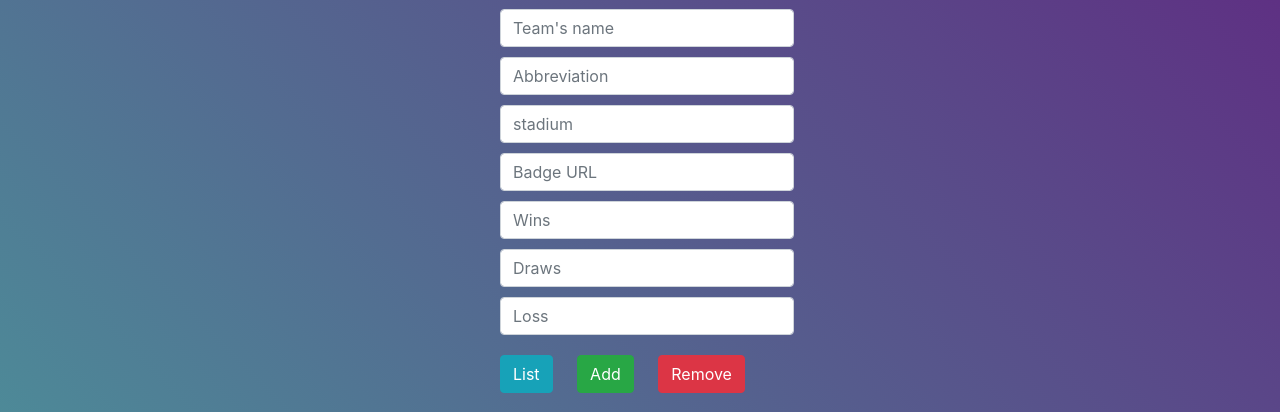
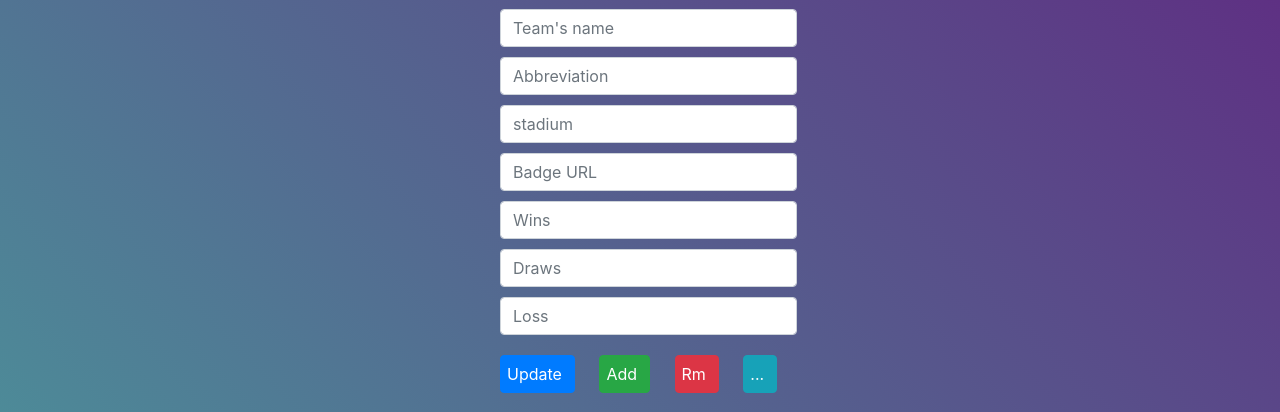
Before and after one commit to Kredam/CsapatSport-DB, a Flask app: page /teams in a window 1280 px wide; the page is wider, and only the part inside the window is pictured. Shown: the part 89-501 px from the top of that part. Run offline with Flask 2, Linux system fonts and the light colour scheme; tables that the repository leaves empty hold one stand-in row (values such as "Sample post"); parts of the project's set-up code (start-up, migrations or seed data) failed here and were passed over; some libraries are stand-ins or nearby versions.

Commit message:
added more inputs for data handling

```diff
--- a/client/templates/csapatok.html
+++ b/client/templates/csapatok.html
@@ -17,9 +17,10 @@
                     <input type="number" class="form-control" name="wins" id="win_field" placeholder="Wins">
                     <input type="number" class="form-control" name="draws" id="draw_field" placeholder="Draws">
                     <input type="number" class="form-control" name="loss" id="loss_field" placeholder="Loss">
-                    <input type="submit" value="List" class="btn btn-info" name="list" data-toggle="tooltip" data-placement="bottom" title="List Record">
-                    <input type="submit" value="Add" class="btn btn-success" name="add" data-toggle="tooltip" data-placement="bottom" title="Add Record to Table">
-                    <input type="submit" value="Remove" class="btn btn-danger" name="remove" data-toggle="tooltip" data-placement="bottom" title="Delete Record from Table">
+                    <input type="submit" style="padding-left: 6px;" type="submit" class="btn btn-primary" value="Update" name="update" data-toggle="tooltip" data-placement="bottom" title="Update Record">
+                    <input type="submit" style="padding-left: 6px;" type="submit" value="Add" class="btn btn-success" name="add" data-toggle="tooltip" data-placement="bottom" title="Add Record">
+                    <input type="submit" style="padding-left: 6px;" type="submit" value="Rm" class="btn btn-danger" name="remove" data-toggle="tooltip" data-placement="bottom" title="Delete Record">
+                    <input type="submit" style="padding-left: 6px;" type="submit" value="..." class="btn btn-info" name="remove" data-toggle="tooltip" data-placement="bottom" title="List Record">
                 </form>
             </div>
         </div>
@@ -28,11 +29,11 @@
 
 {% block table %}
     <div class="table-responsive-sm">
-        <table class="table table-hover table-dark">
+        <table class="table table-hover">
             <thead>
                 <tr>
-                    <th scope="col"></th>
-                    <th scopre="col">Table position</th>
+                    <th scopre="col"></th>
+                    <th scope="col">#</th>
                     <th scopre="col">Team's name</th>
                     <th scopre="col">abbreviation</th>
                     <th scopre="col">Points</th>
@@ -45,7 +46,7 @@
             {% for team in teams %}
                 <tr>
                     <td><img src={{team["badge"]}}></td>
-                    <td><img src={{team["badge"]}}></td>
+                    <td>{{team["position"]}}</td>
                     <td>{{team["name"]}}</td>
                     <td>{{team["abbreviation"]}}</td>
                     <td>{{team["points"]}}</td>
```
